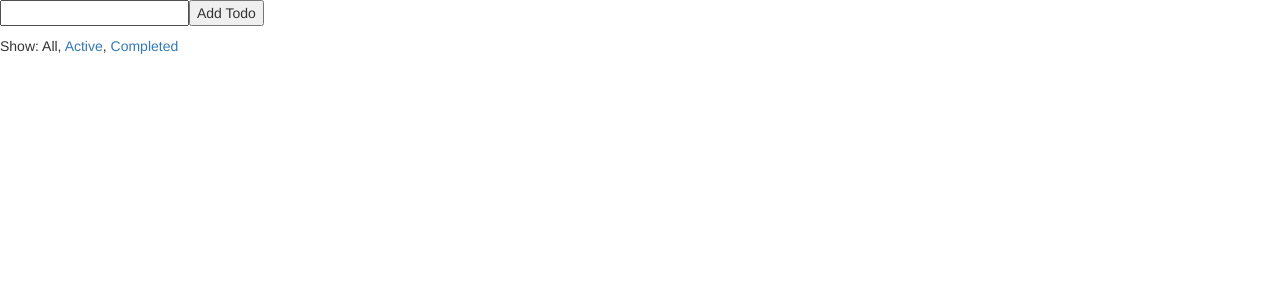
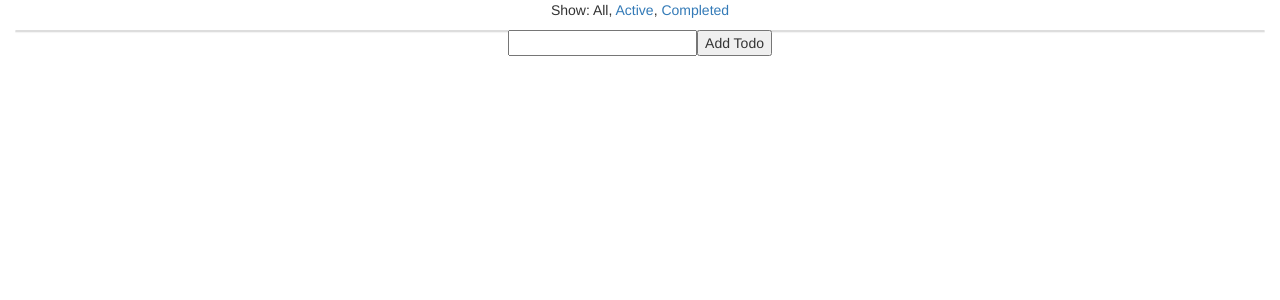
Before and after one commit to Tinusw/React---Todo-List, a React (Create React App) app: page / in a window 1280 px wide. Shown: the top 300 px of the page. Built offline with nearby package versions, Linux system fonts and the light colour scheme.

Commit message:
made footer a header and playing with bootstrap classes

```diff
--- a/src/components/App.js
+++ b/src/components/App.js
@@ -1,13 +1,13 @@
 import React from 'react'
-import Footer from './Footer'
+import Header from './Header'
 import AddTodo from '../containers/AddTodo'
 import VisibileTodoList from '../containers/VisibleTodoList'
 
 const App = () => (
-  <div>
+  <div className='col-lg-12 text-center'>
+    <Header />
     <AddTodo />
     <VisibileTodoList />
-    <Footer />
   </div>
 )
 
--- a/src/components/Footer.js
+++ b/src/components/Header.js
@@ -1,7 +1,7 @@
 import React from 'react'
 import FilterLink from '../containers/FilterLink'
 
-const Footer = () => (
+const Header = () => (
   <p>
     Show:
     {" "}
@@ -19,4 +19,4 @@ const Footer = () => (
   </p>
 )
 
-export default Footer
+export default Header
--- a/src/components/Todo.js
+++ b/src/components/Todo.js
@@ -4,14 +4,14 @@ import PropTypes from 'prop-types';
 import 'bootstrap/dist/css/bootstrap.css'
 
 const Todo = ({ onClick, completed, text }) => (
-  <li
+  <div className='panel-body'
     onClick={onClick}
     style={{
       textDecoration: completed ? 'line-through' : 'none'
     }}
   >
     <h1>{text}</h1>
-  </li>
+  </div>
 )
 
 Todo.PropTypes = {
--- a/src/components/TodoList.js
+++ b/src/components/TodoList.js
@@ -3,7 +3,7 @@ import Todo from './Todo'
 import PropTypes from 'prop-types';
 
 const TodoList = ({ todos, onTodoClick }) => (
-  <ul>
+  <div className="panel panel-default">
     {todos.map(todo =>
       <Todo
         key={todo.id}
@@ -11,7 +11,7 @@ const TodoList = ({ todos, onTodoClick }) => (
         onClick={() => onTodoClick(todo.id)}
       />
     )}
-  </ul>
+  </div>
 )
 
 TodoList.PropTypes = {
--- a/src/containers/AddTodo.js
+++ b/src/containers/AddTodo.js
@@ -6,7 +6,7 @@ let AddTodo = ({ dispatch }) => {
   let input
 
   return (
-    <div>
+    <div className="col-lg-12 text-center">
       <form onSubmit={e => {
         e.preventDefault()
         if (!input.value.trim()) {
```
